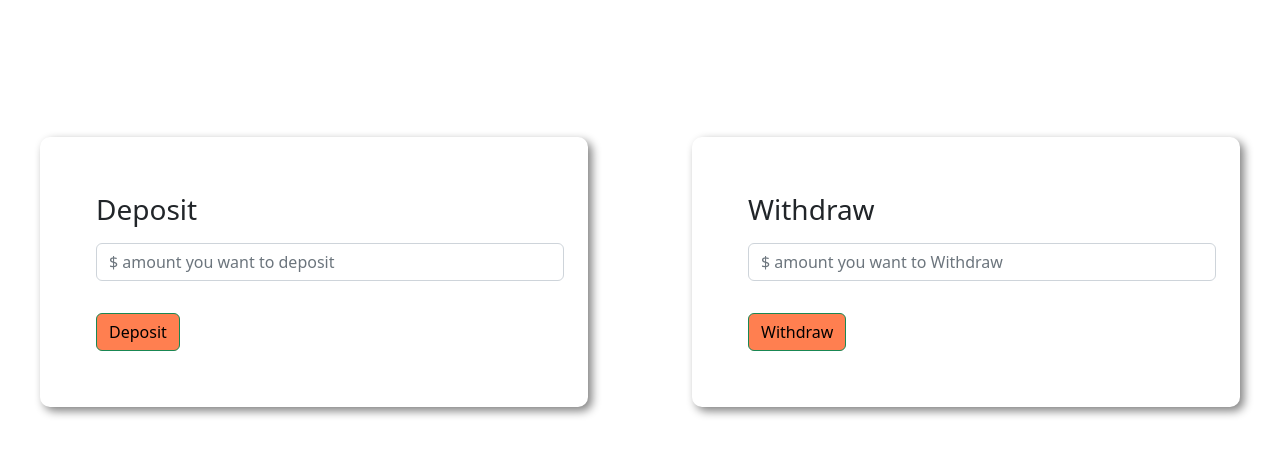
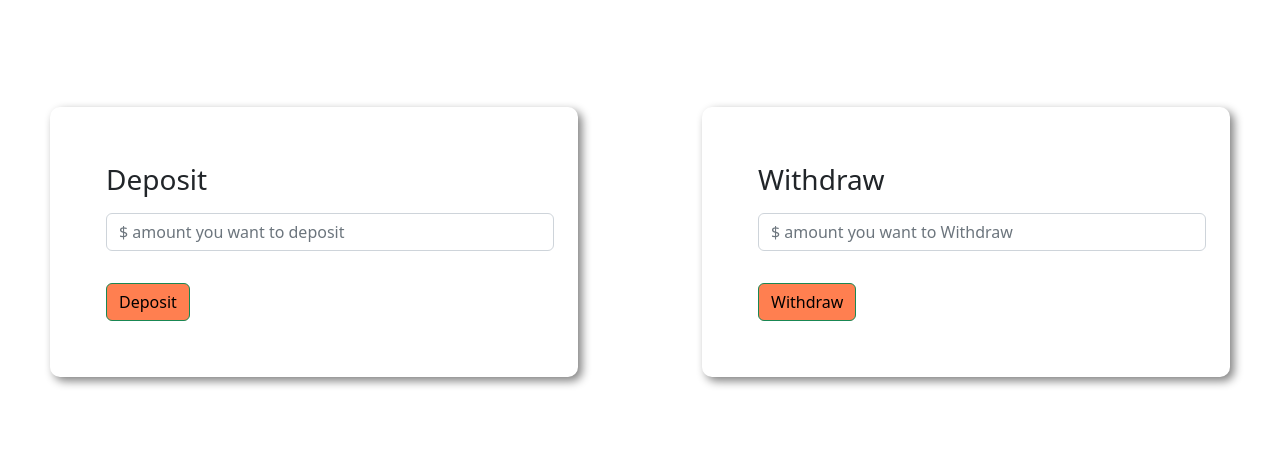
Before and after one commit to Ashikur-CSE/Dynamic-Banking-Page, a plain HTML site: page index.html in a window 1280 px wide. Both pictures are taken after a click on the button "Enter". Shown: the part 251-706 px from the top of the page. Drawn offline with nearby package versions, Linux system fonts and the light colour scheme.

Commit message:
Dynamic Banking Page

```diff
--- a/style.css
+++ b/style.css
@@ -40,8 +40,9 @@ background-color: hotpink;
 
 }
 .t-status{
-    margin: 40px;
+    margin: 10px 50px;
     box-shadow: 4px 4px 10px gray;
     padding: 40px;
     border-radius: 10px;
+
 }
```
